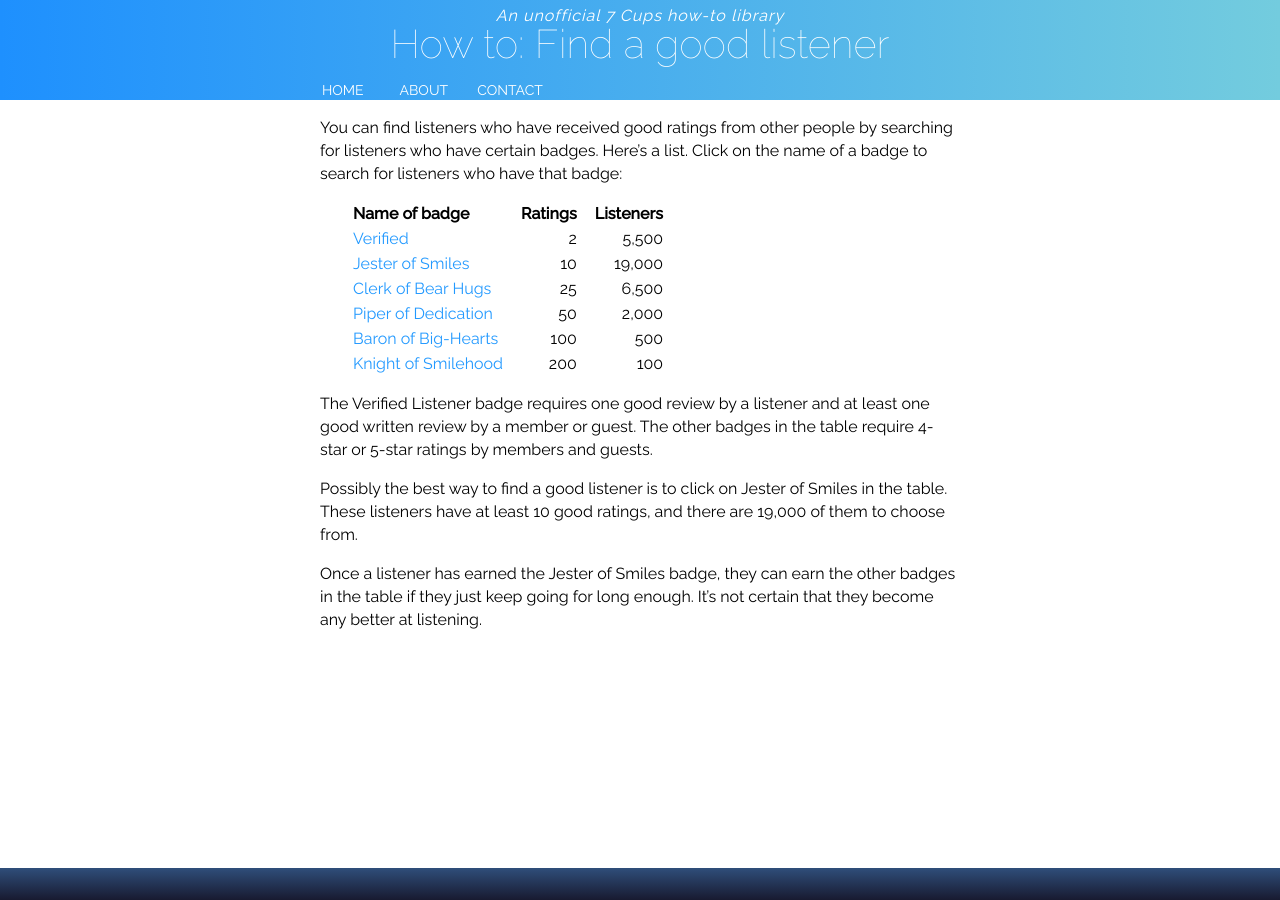
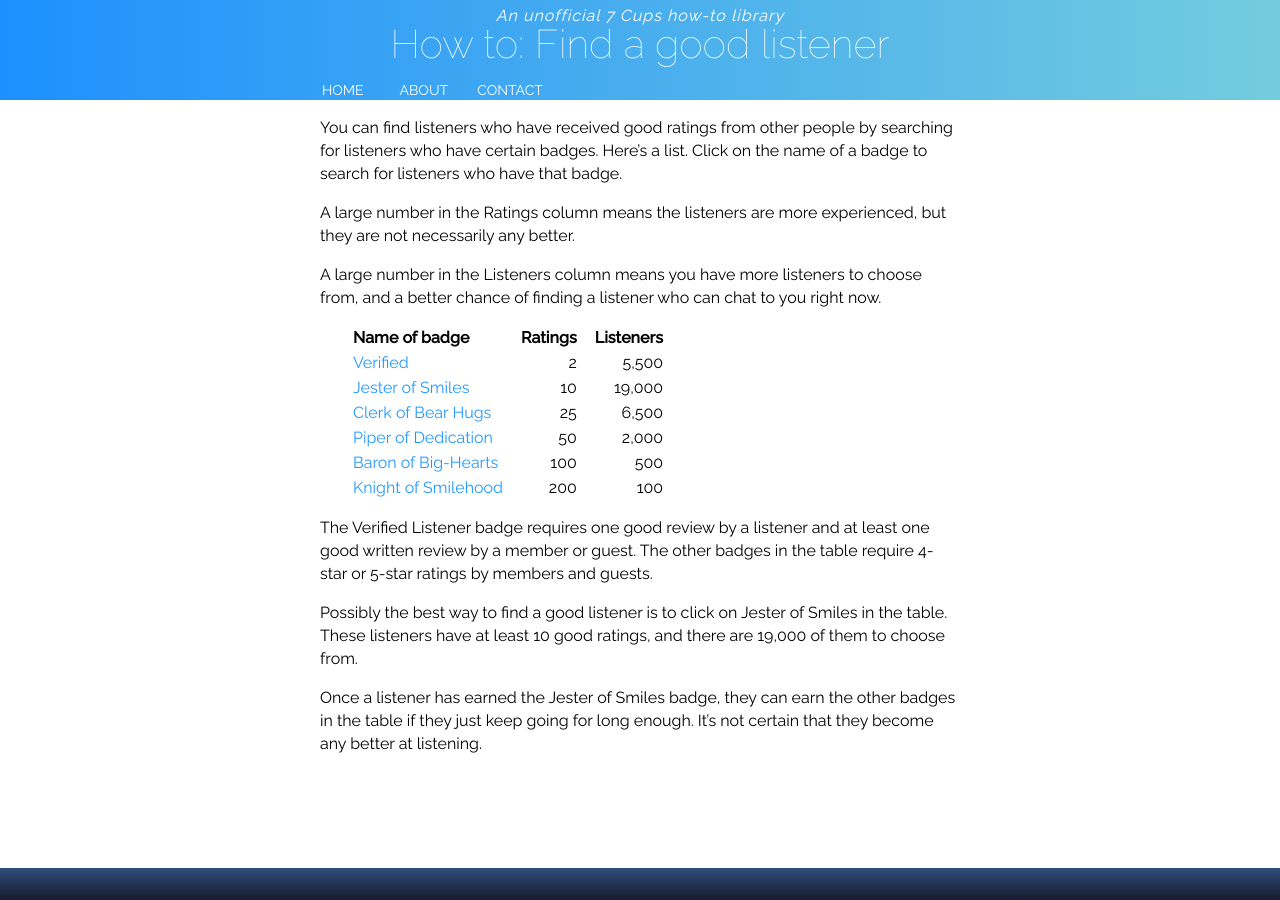
Before and after one commit to RarelyCharlie/rarelycharlie.github.io, a Jekyll site: the page built from _howto/find-listener.md, in a window 1280 px wide and 900 px high. Built offline with Jekyll 4.4.1, drawn with Linux system fonts in a browser that asks for light colours.

Commit message:
text update

```diff
--- a/_howto/find-listener.md
+++ b/_howto/find-listener.md
@@ -2,9 +2,11 @@
 title: Find a good listener
 layout: howto
 ---
-You can find listeners who have received good ratings from other people by searching
-for listeners who have certain badges. Here's a list. Click on the name of a badge to
-search for listeners who have that badge:
+You can find listeners who have received good ratings from other people by searching for listeners who have certain badges. Here's a list. Click on the name of a badge to search for listeners who have that badge.
+
+A large number in the Ratings column means the listeners are more experienced, but they are not necessarily any better.
+
+A large number in the Listeners column means you have more listeners to choose from, and a better chance of finding a listener who can chat to you right now.
 
 | Name of badge                                                          | Ratings | Listeners |
 |:-----------------------------------------------------------------------|--------:|----------:|
@@ -15,15 +17,8 @@ search for listeners who have that badge:
 | [Baron of Big-Hearts](https://www.7cups.com/BrowseListeners/?badge=68) | 100     | 500       |
 | [Knight of Smilehood](https://www.7cups.com/BrowseListeners/?badge=69) | 200     | 100       |
 
+The Verified Listener badge requires one good review by a listener and at least one good written review by a member or guest. The other badges in the table require 4-star or 5-star ratings by members and guests.
 
-The Verified Listener badge requires one good review by a listener and at least one good
-written review by a member or guest. The other badges in the table require 4-star or
-5-star ratings by members and guests.
+Possibly the best way to find a good listener is to click on Jester of Smiles in the table. These listeners have at least 10 good ratings, and there are 19,000 of them to choose from.
 
-Possibly the best way to find a good listener is to click on Jester of Smiles in the
-table. These listeners have at least 10 good ratings, and there are 19,000 of them
-to choose from.
-
-Once a listener has earned the Jester of Smiles badge, they can earn the other badges in
-the table if they just keep going for long enough. It's not certain that they become any
-better at listening.
+Once a listener has earned the Jester of Smiles badge, they can earn the other badges in the table if they just keep going for long enough. It's not certain that they become any better at listening.
```
